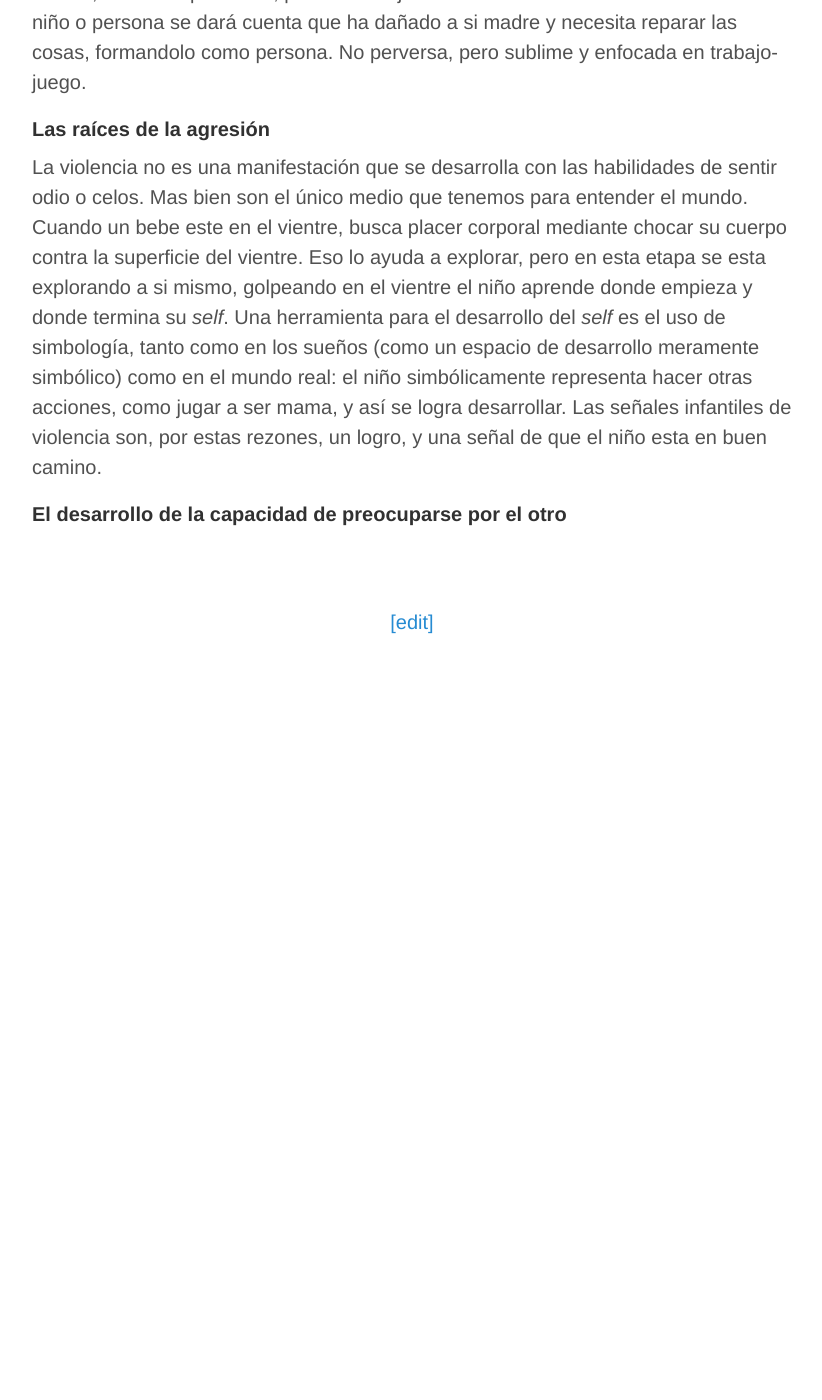
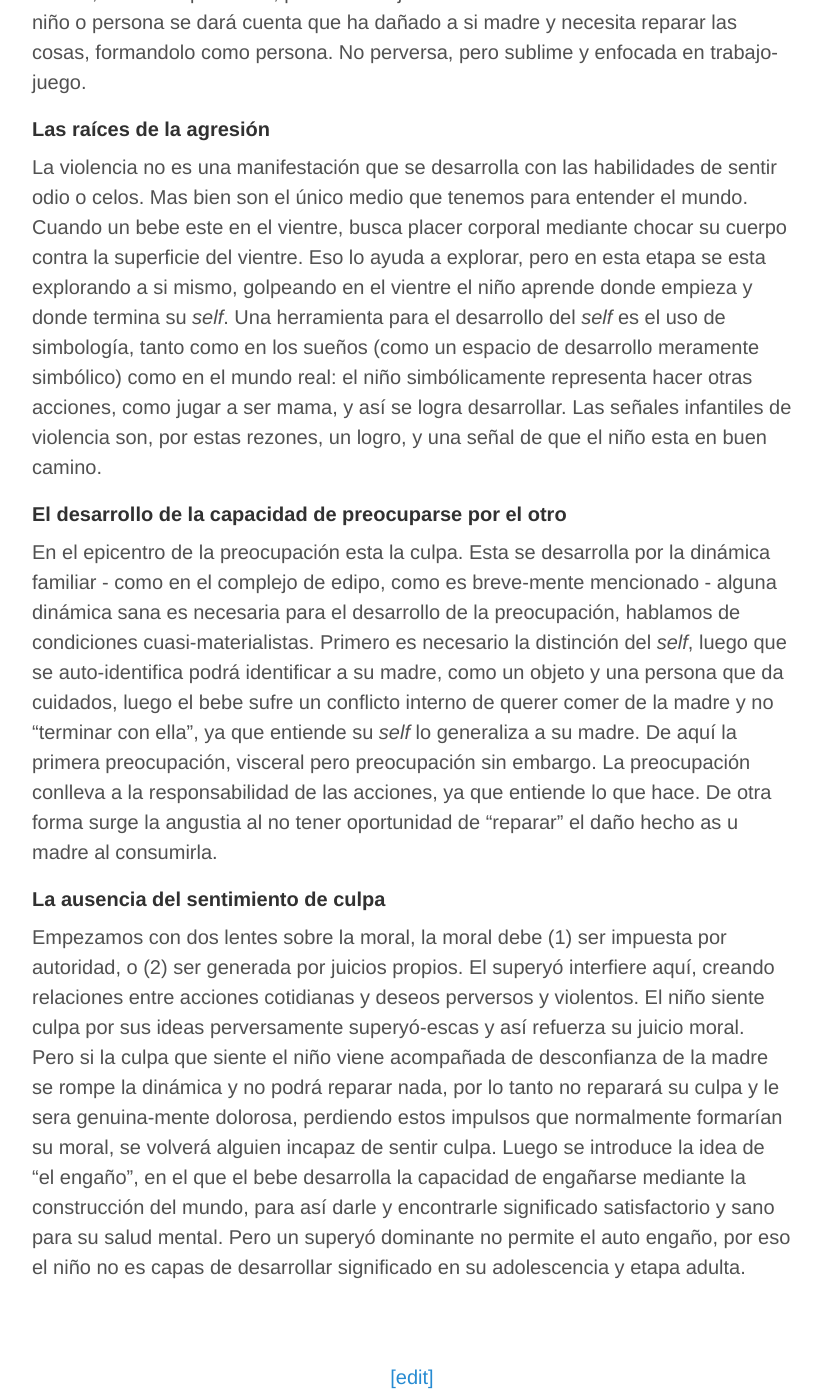
Before and after one commit to alex-esc/notes, a Jekyll site: the page built from _posts/2020-03-10-deprivacion-delincuencia-winnicott.md, in a window 1280 px wide and 1400 px high, scrolled down 1056 px. Shown: the whole window, without its empty margins (228-1050 px from the left). Built offline with Jekyll 4.4.1, drawn with Linux system fonts in a browser that asks for light colours; before the commit the page ends 1701 px from its top, so only the background shows below that.

Commit message:
Update 2020-03-10-deprivacion-delincuencia-winnicott.md

```diff
--- a/_posts/2020-03-10-deprivacion-delincuencia-winnicott.md
+++ b/_posts/2020-03-10-deprivacion-delincuencia-winnicott.md
@@ -23,3 +23,9 @@ Se plantea una relación entre el odio, el amor y la violencia. Para Winncott la
 La violencia no es una manifestación que se desarrolla con las habilidades de sentir odio o celos. Mas bien son el único medio que tenemos para entender el mundo. Cuando un bebe este en el vientre, busca placer corporal mediante chocar su cuerpo contra la superficie del vientre. Eso lo ayuda a explorar, pero en esta etapa se esta explorando a si mismo, golpeando en el vientre el niño aprende donde empieza y donde termina su *self*. Una herramienta para el desarrollo del *self* es el uso de simbología, tanto como en los sueños (como un espacio de desarrollo meramente simbólico) como en el mundo real: el niño simbólicamente representa hacer otras acciones, como jugar a ser mama, y así se logra desarrollar. Las señales infantiles de violencia son, por estas rezones, un logro, y una señal de que el niño esta en buen camino.
 
 #### El desarrollo de la capacidad de preocuparse por el otro
+
+En el epicentro de la preocupación esta la culpa. Esta se desarrolla por la dinámica familiar - como en el complejo de edipo, como es breve-mente mencionado - alguna dinámica sana es necesaria para el desarrollo de la preocupación, hablamos de condiciones cuasi-materialistas. Primero es necesario la distinción del *self*, luego que se auto-identifica podrá identificar a su madre, como un objeto y una persona que da cuidados, luego el bebe sufre un conflicto interno de querer comer de la madre y no "terminar con ella", ya que entiende su *self* lo generaliza a su madre. De aquí la primera preocupación, visceral pero preocupación sin embargo. La preocupación conlleva a la responsabilidad de las acciones, ya que entiende lo que hace. De otra forma surge la angustia al no tener oportunidad de "reparar" el daño hecho as u madre al consumirla.
+
+#### La ausencia del sentimiento de culpa
+
+Empezamos con dos lentes sobre la moral, la moral debe (1) ser impuesta por autoridad, o (2) ser generada por juicios propios. El superyó interfiere aquí, creando relaciones entre acciones cotidianas y deseos perversos y violentos. El niño siente culpa por sus ideas perversamente superyó-escas y así refuerza su juicio moral. Pero si la culpa que siente el niño viene acompañada de desconfianza de la madre se rompe la dinámica y no podrá reparar nada, por lo tanto no reparará su culpa y le sera genuina-mente dolorosa, perdiendo estos impulsos que normalmente formarían su moral, se volverá alguien incapaz de sentir culpa. Luego se introduce la idea de "el engaño", en el que el bebe desarrolla la capacidad de engañarse mediante la construcción del mundo, para así darle y encontrarle significado satisfactorio y sano para su salud mental. Pero un superyó dominante no permite el auto engaño, por eso el niño no es capas de desarrollar significado en su adolescencia y etapa adulta.
```
